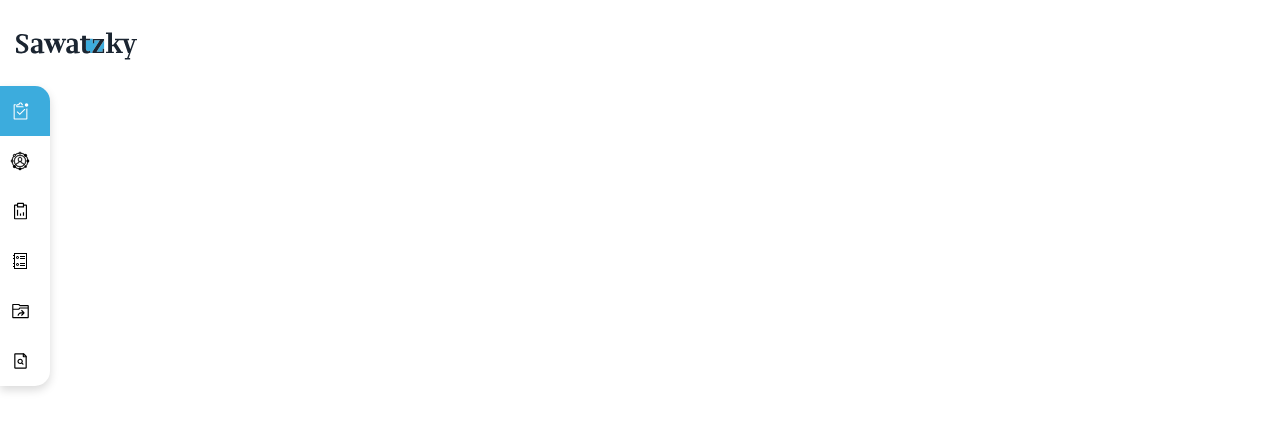
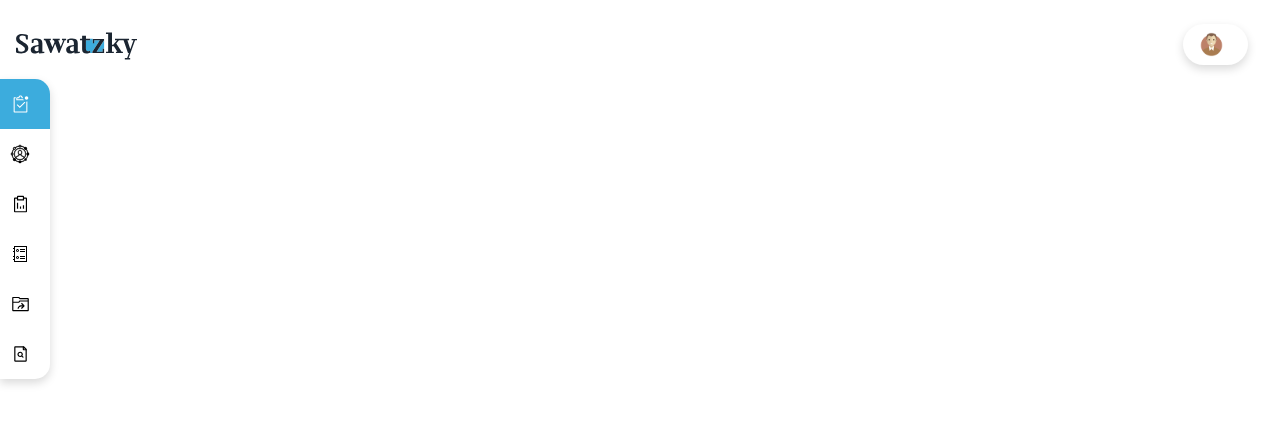
Before and after one commit to sheverdin-mikhail/sawatzky, a React (Create React App) app in the folder front/: page /info in a window 1280 px wide. Shown: the top 430 px of the page. Built offline with nearby package versions, Linux system fonts and the light colour scheme.

Commit message:
started creation DropdownMenu

```diff
--- a/front/src/entities/User/model/types/user.ts
+++ b/front/src/entities/User/model/types/user.ts
@@ -1,6 +1,7 @@
 export interface User {
     id: string;
     username: string;
+    fio?: string;
     client?: any;
     performer?: any;
     phone_number?: string;
--- a/front/src/features/AuthByUsername/ui/LoginForm/LoginForm.tsx
+++ b/front/src/features/AuthByUsername/ui/LoginForm/LoginForm.tsx
@@ -2,10 +2,9 @@ import { classNames } from 'shared/lib/classNames/classNames';
 import cls from './LoginForm.module.scss';
 import { Input } from 'shared/ui/Input/Input';
 import { Title } from 'shared/ui/Title/Title';
-import { useSelector, useStore } from 'react-redux';
-import { memo, useCallback, useEffect } from 'react';
+import { useSelector } from 'react-redux';
+import { memo, useCallback } from 'react';
 import { loginActions, loginReducer } from '../../model/slice/loginSlice';
-import { ReduxStoreWithManager } from 'app/providers';
 import { getLoginUsername } from '../../model/selectors/getLoginUsername/getLoginUsername';
 import { getLoginPassword } from '../../model/selectors/getLoginPassword/getLoginPassword';
 import { useAppDispatch } from 'shared/lib/hooks/useAppDispatch/useAppDispatch';
--- a/front/src/shared/config/RouteConfig/appRouteConfig.tsx
+++ b/front/src/shared/config/RouteConfig/appRouteConfig.tsx
@@ -17,7 +17,7 @@ export enum AppRoutes{
 export const RoutePath: Record<AppRoutes, string> = {
     [AppRoutes.APPOINTMENTS] : '/appointment',
     [AppRoutes.AUTHORIZATION] : '/login',
-    [AppRoutes.APPOINTMENT_DETAIL] : '/appointment/:id',
+    [AppRoutes.APPOINTMENT_DETAIL] : '/appointment/',
 }
 
 export const routeConfig: Record<AppRoutes, AppRouteProps> = {
@@ -27,7 +27,7 @@ export const routeConfig: Record<AppRoutes, AppRouteProps> = {
         authOnly: true
     },
     [AppRoutes.APPOINTMENT_DETAIL] : {
-        path: RoutePath.appointment_detail,
+        path: `${RoutePath.appointment_detail}:id`,
         element: <AppointmentDetailPage />,
         authOnly: true
 
--- /dev/null
+++ b/front/src/shared/ui/Avatar/Avatar.module.scss
@@ -0,0 +1,6 @@
+
+.icon {
+    object-fit: cover;
+    width: 100%;
+    height: 100%;
+}
--- /dev/null
+++ b/front/src/shared/ui/Avatar/Avatar.tsx
@@ -0,0 +1,35 @@
+import { classNames } from 'shared/lib/classNames/classNames';
+import cls from './Avatar.module.scss';
+import { ReactComponent as DefaultAvatarIcon } from 'shared/assets/icons/default-avatar-icon.svg'
+import { CSSProperties } from 'react';
+
+
+interface AvatarProps {
+    className?: string;
+    avatarUrl?: string;
+    size?: string | number;
+}
+
+
+
+
+export const Avatar: React.FC<AvatarProps> = (props) => {
+    const { className, avatarUrl, size=25 } = props;
+
+    const style: CSSProperties = {
+        width: `${size}px`,
+        height: `${size}px`
+    }
+
+    return (
+        <div className={classNames(cls.avatar, {}, [className])} style={style}>
+            {
+                avatarUrl
+                ?
+                <img src={avatarUrl} alt="avatar" className={cls.icon} />
+                :
+                <DefaultAvatarIcon className={cls.icon} />
+            }
+        </div>
+    );
+}
--- /dev/null
+++ b/front/src/widgets/DropdownMenu/DropdownMenu.module.scss
@@ -0,0 +1,14 @@
+.preview {
+    display: flex;
+    align-items: center;
+    background: #fff;
+    border-radius: 23px;
+    background: #FFF;
+    box-shadow: 0px 4px 10px 0px rgba(0, 0, 0, 0.15);
+    padding: 8px 16px;
+    cursor: pointer;
+}
+
+.text {
+    margin-left: 8px;
+}
--- /dev/null
+++ b/front/src/widgets/DropdownMenu/DropdownMenu.tsx
@@ -0,0 +1,23 @@
+import { classNames } from 'shared/lib/classNames/classNames';
+import cls from './DropdownMenu.module.scss';
+import { useSelector } from 'react-redux';
+import { getUserAuthData } from 'entities/User';
+import { Avatar } from 'shared/ui/Avatar/Avatar';
+
+interface DropdownMenuProps {
+    className?: string;
+}
+
+export const DropdownMenu: React.FC<DropdownMenuProps> = (props) => {
+    const { className } = props;
+    const user = useSelector(getUserAuthData)
+
+    return (
+        <div className={classNames(cls.dropdownMenu, {}, [className])}>
+            <div className={cls.preview}>
+                <Avatar size={25} />
+                <span className={cls.text}>{user?.fio}</span>
+            </div>
+        </div>
+    );
+}
--- a/front/src/widgets/Header/Header.module.scss
+++ b/front/src/widgets/Header/Header.module.scss
@@ -1,3 +1,5 @@
 .header {
     padding: 24px 32px 11px 16px;
+    display: flex;
+    justify-content: space-between;
 }
--- a/front/src/widgets/Header/Header.tsx
+++ b/front/src/widgets/Header/Header.tsx
@@ -1,6 +1,7 @@
 import { classNames } from 'shared/lib/classNames/classNames';
 import cls from './Header.module.scss';
 import { Logo } from 'shared/ui/Logo/Logo';
+import { DropdownMenu } from 'widgets/DropdownMenu/DropdownMenu';
 
 interface HeaderProps {
     className?: string;
@@ -12,6 +13,7 @@ export const Header: React.FC<HeaderProps> = (props) => {
     return (
         <div className={classNames(cls.header, {}, [className ?? ''])}>
             <Logo width={121} className={cls.logo} />
+            <DropdownMenu />
         </div>
     );
 }
```
Also changed, not shown: front/src/shared/assets/icons/default-avatar-icon.svg (added).
